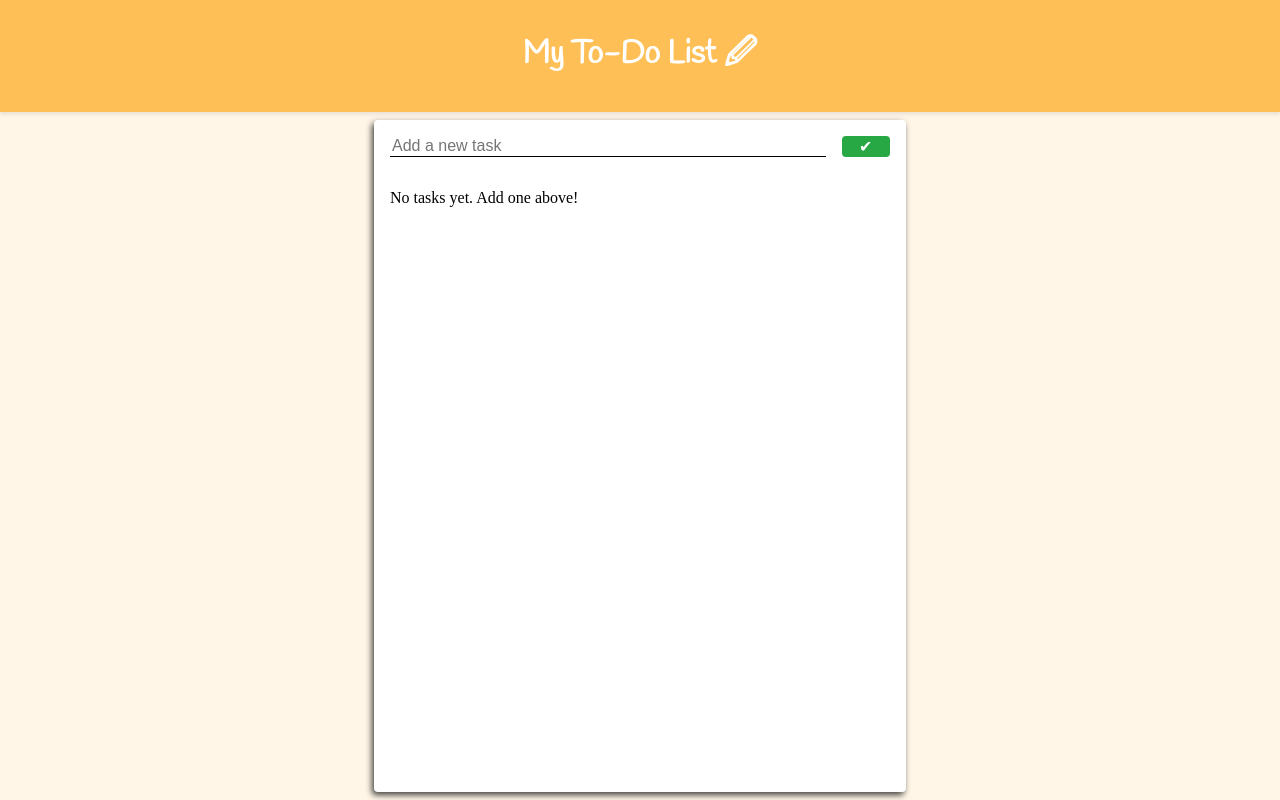
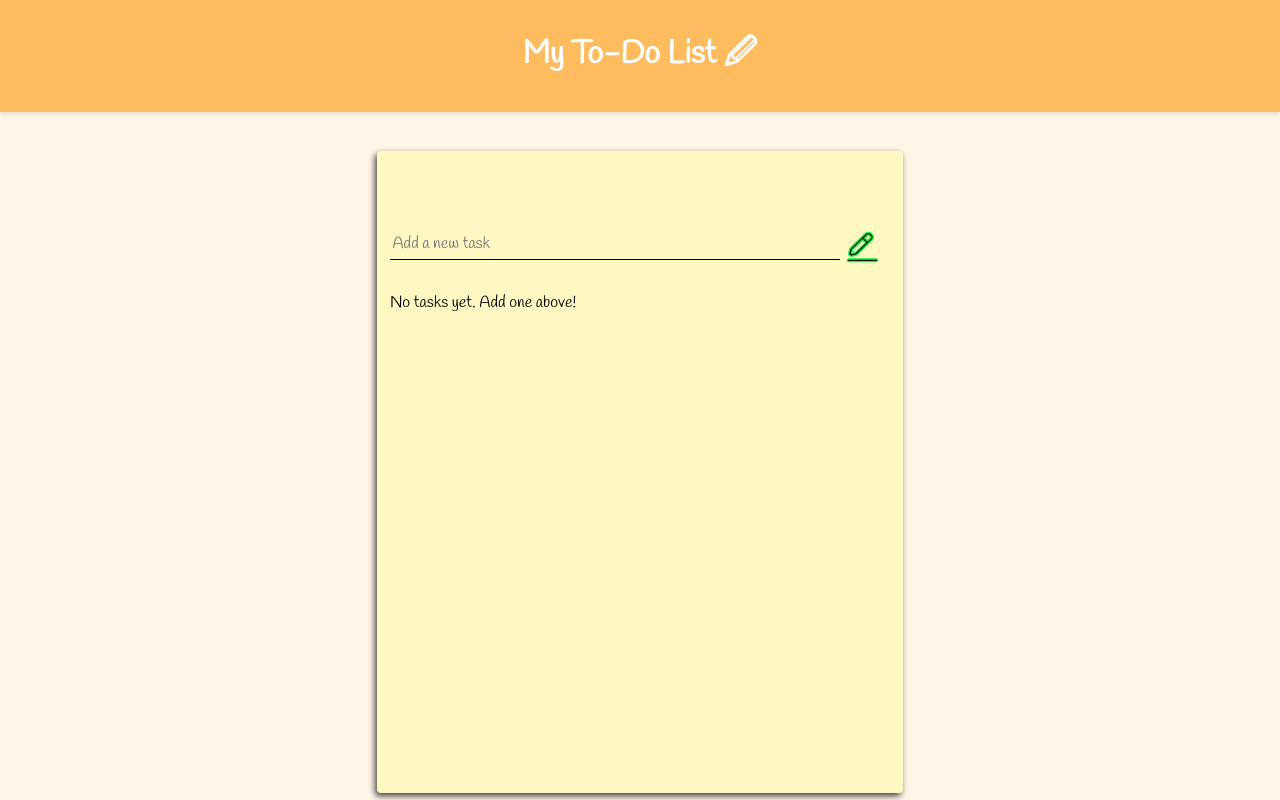
Before and after one commit to Novaxux/to-do_list_front, a React (Vite) app: page / in a window 1280 px wide. Built offline with nearby package versions, Linux system fonts and the light colour scheme.

Commit message:
design changes

```diff
--- a/src/App.css
+++ b/src/App.css
@@ -11,60 +11,63 @@
   color: #ff0000;
 }
 
-/* page style */
+/* Sheet style */
 .taskSheet {
-  padding: 1rem;
+  margin-top: 2rem;
+  padding: 1%;
   border-radius: 4px;
-  background-color: white;
+  background-color: var(--sheet-color);
   width: 500px;
   max-width: 100%;
+  min-height: 77%;
   box-shadow: -2px 3px 6px 0px rgba(0, 0, 0, 0.75);
   -webkit-box-shadow: -2px 3px 6px 0px rgba(0, 0, 0, 0.75);
   -moz-box-shadow: -2px 3px 6px 0px rgba(0, 0, 0, 0.75);
-  height: 80%;
-  font-family: "sans-serif";
 }
 
 /* task Item */
 .taskItem {
-  width: 100%;
+  width: 99%;
   border-bottom: 1px solid rgb(0, 0, 0);
   display: flex;
-  align-items: center;
+  align-items: start;
 }
 
-.taskCheckbox {
-  width: 1.2rem;
-  height: 1.2rem;
+.taskItem img {
+  height: 2rem;
   cursor: pointer;
+  color: #de0b0b;
 }
 
 /* new task form  */
 .newTaskForm {
-  width: 100%;
+  height: 6rem;
+  width: 99%;
   display: flex;
-  align-items: center;
-  gap: 1rem; /* espacio entre input y botón */
+  align-items: end;
+  justify-content: center;
   margin-bottom: 2rem;
 }
 
-.newTaskForm input {
+.newTaskForm input[type="text"] {
   width: 90%;
+  height: 30%;
   border: 0;
   border-bottom: 1px solid black;
   background-color: transparent;
   outline: none;
   font-size: 1rem;
+  font-family: var(--main-font-style);
 }
 
 .newTaskForm input:focus {
-  border-bottom: 2px solid #007bff; /* azul al enfocar */
+  border-bottom: 2px ssolid #007bff; /* azul al enfocar */
 }
 .addBtn {
-  width: 10%;
-  background-color: #28a745; /* verde */
-  color: white;
+  width: 9%;
+  height: 1.9rem;
+  border-radius: 70%;
+  background-color: transparent;
   border: none;
   cursor: pointer;
-  font-size: 1rem;
 }
--- a/src/components/buttonAdd.jsx
+++ b/src/components/buttonAdd.jsx
@@ -1,7 +1,8 @@
+import SubmitIcon from "../assets/submit.svg";
 const buttonAdd = () => {
   return (
     <button type="submit" className="addBtn">
-      ✔
+      <img src={SubmitIcon} alt="submit" />
     </button>
   );
 };
--- a/src/components/buttonDelete.jsx
+++ b/src/components/buttonDelete.jsx
@@ -2,7 +2,7 @@ import  EraserIcon  from "../assets/eraser.svg";
 
 const ButtonDelete = ({ onClick }) => {
   return <button className="deleteTaskBtn" onClick={onClick}>
-    <img src={EraserIcon}  />
+    <img src={EraserIcon} alt="eraser" />
   </button>;
 };
 export default ButtonDelete;
--- a/src/components/newTaskForm.jsx
+++ b/src/components/newTaskForm.jsx
@@ -9,7 +9,6 @@ const newTaskForm = ({ value, onChange, onSubmit }) => {
         onChange={onChange}
         placeholder="Add a new task"
       />
-
       <ButtonAdd />
     </form>
   );
--- a/src/index.css
+++ b/src/index.css
@@ -1,11 +1,23 @@
 @import url('https://fonts.googleapis.com/css2?family=Handlee&display=swap');
+:root{
+  --secondary-color: #fff6e8;
+  --sheet-color: #fff8c3;
+  --primary-color: #ffbc5e;
+  --main-font-style: 'Handlee', cursive;
+  --main-font-color: #333333;
+}
 body,
-html {
+html, #root {
   margin: 0;
   padding: 0;
   height: 100%;
   width: 100%;
-  font-family: "Handlee", cursive;
+  display: flex;
+  flex-wrap: wrap;
+  justify-content: center;
+  align-items: start;
+  font-family: var(--main-font-style);
+  background-color: var(--secondary-color);
 }
 header {
   height: 10%;
@@ -13,7 +25,7 @@ header {
   display: flex;
   align-items: center;
   justify-content: center;
-  background-color: #ffbf57;
+  background-color: var(--primary-color);
   color: white;
   padding: 16px 0;
   text-align: center;
@@ -24,20 +36,3 @@ button {
   border: 0;
   border-radius: 4px;
 }
-
-#root {
-  width: 100%;
-  height: 100%;
-  display: flex;
-  justify-content: center;
-  flex-wrap: wrap;
-  min-height: 100vh;
-  background-color: #fff6e8;
-}
-
-.centerWrapped {
-  display: flex;
-  flex-wrap: wrap;
-  justify-content: center;
-  align-items: center;
-}
```
Also changed, not shown: src/assets/eraser.svg, src/assets/submit.svg (added).
